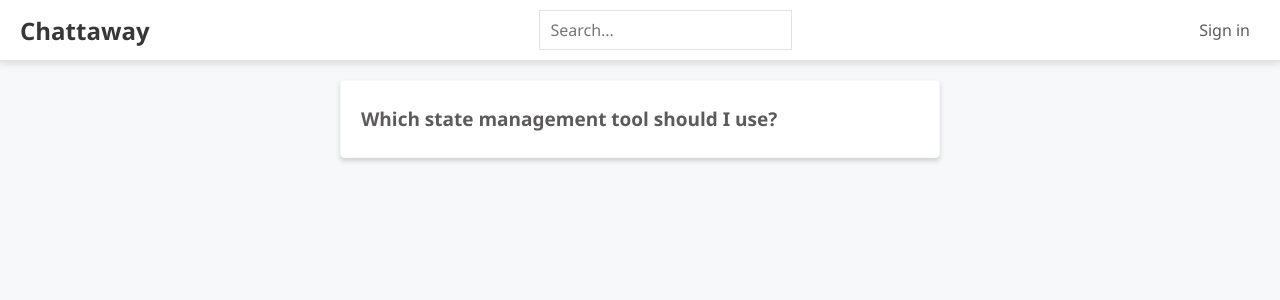
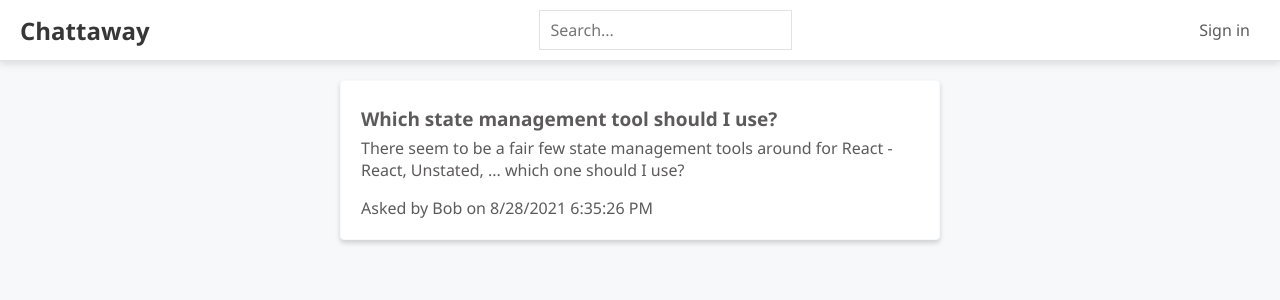
Before and after one commit to MaximPVladimirovich/Forum-Project_React, a React (Create React App) app: page /question/2 in a window 1280 px wide. Shown: the top 300 px of the page. Built offline with nearby package versions, Linux system fonts and the light colour scheme.

Commit message:
Finished styling question component

```diff
--- a/src/Pages/QuestionPage.tsx
+++ b/src/Pages/QuestionPage.tsx
@@ -1,6 +1,6 @@
 /** @jsxImportSource @emotion/react */
 import { css } from '@emotion/react';
-import { gray3, gray6 } from '../css/Styles';
+import { gray6 } from '../css/Styles';
 import React from 'react'
 import { Page} from '../Components/Page'
 import { useParams} from 'react-router-dom'
@@ -32,13 +32,23 @@ export const QuestionPage = function() {
         border-radius: 4px;
         border: 1px solid ${gray6};
         box-shadow: 0 3px 5px 0 rgba(0, 0, 0, 0.16);
- `}>
+      `}>
       <div css={css`
         font-size: 19px;
         font-weight: bold;
         margin: 10px 0px 5px;
-`}>{question === null ? '' : question.title}
+      `}>{question === null ? '' : question.title}
         </div>
+        {question !== null && (<React.Fragment><p
+        css={css`
+        margin-top: 0px;
+        background-color: white;
+        `}
+        >{question.content}</p>
+        <div>
+          {`Asked by ${question.userName} on ${question.created.toLocaleDateString()} ${question.created.toLocaleTimeString()}`}
+          </div>
+          </React.Fragment>)}
       </div>
     </Page>
   )
```
Also changed, not shown: 1 other file (tests, documents, lock files or other folders).
